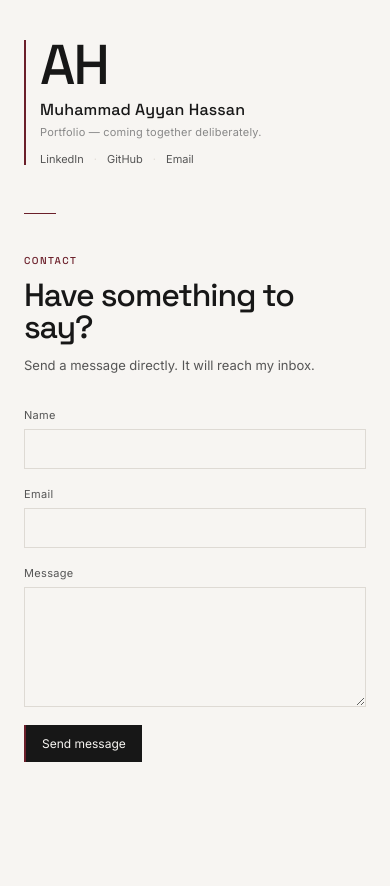
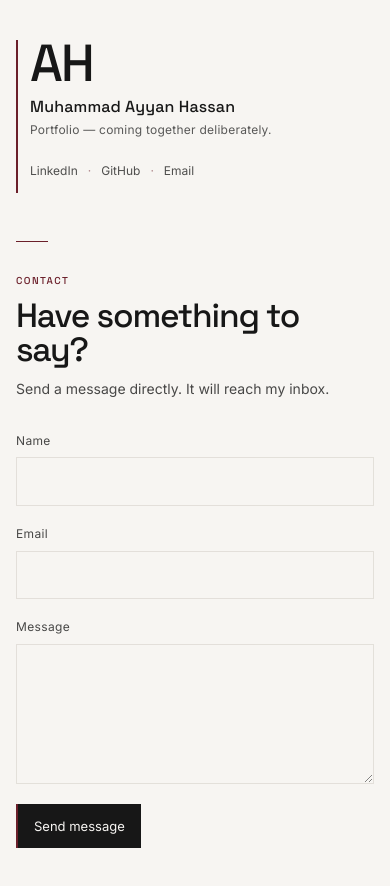
Before and after one commit to MuhammadAyyanHassan/Ayyan_Hassan_portfolio, a Next.js app: page / in a window 390 px wide. Shown: the top 886 px of the page. Before the commit the page ends 862 px from the top, so only its background shows below. Built offline with nearby package versions, Linux system fonts and the light colour scheme.

Commit message:
fix: improve mobile readability and touch targets

```diff
--- a/globals.css
+++ b/globals.css
@@ -4,7 +4,6 @@
   --burgundy: #6B1F2A;
   --ink: #171717;
   --warm-white: #F7F5F2;
-  --muted: #777;
   --line: #dedad4;
 }
 
@@ -12,17 +11,20 @@
 
 html, body { margin: 0; min-height: 100%; }
 
+html { -webkit-text-size-adjust: 100%; }
+
 body {
   background: var(--warm-white);
   color: var(--ink);
   font-family: "Inter", sans-serif;
+  overflow-x: hidden;
 }
 
 .portfolio {
   min-height: 100vh;
   display: flex;
   justify-content: center;
-  padding: 8vh 2rem;
+  padding: clamp(2.5rem, 8vh, 6rem) clamp(1rem, 4vw, 2rem);
 }
 
 .contact-card {
@@ -52,9 +54,10 @@ body {
 
 .subtitle {
   margin-top: 5px;
-  font-size: 11px;
-  line-height: 1.4;
-  color: #888;
+  font-size: 12px;
+  line-height: 1.5;
+  color: var(--ink);
+  opacity: 0.7;
   letter-spacing: 0.02em;
 }
 
@@ -62,18 +65,27 @@ body {
   display: flex;
   align-items: center;
   gap: 10px;
-  margin-top: 14px;
-  font-size: 11px;
+  margin-top: 10px;
+  font-size: 12px;
   line-height: 1;
 }
 
 .links a {
-  color: #555;
+  display: inline-flex;
+  align-items: center;
+  min-height: 44px;
+  color: var(--ink);
+  opacity: 0.75;
   text-decoration: none;
 }
 
-.links a:hover { color: var(--burgundy); }
-.links span { color: var(--line); }
+.links a:hover,
+.links a:focus-visible {
+  color: var(--burgundy);
+  opacity: 1;
+}
+
+.links span { color: var(--burgundy); opacity: 0.55; }
 
 .divider {
   width: 32px;
@@ -82,7 +94,10 @@ body {
   margin: 4rem 0 2.5rem;
 }
 
-.contact-section { max-width: 560px; }
+.contact-section {
+  width: 100%;
+  max-width: 560px;
+}
 
 .eyebrow {
   color: var(--burgundy);
@@ -94,7 +109,7 @@ body {
 
 h1 {
   margin: 0;
-  font-size: clamp(2rem, 6vw, 3.5rem);
+  font-size: clamp(2.1rem, 8vw, 3.5rem);
   font-weight: 500;
   letter-spacing: -0.035em;
   line-height: 1;
@@ -102,21 +117,24 @@ h1 {
 
 .intro {
   margin: 12px 0 2rem;
-  color: #555;
-  font-size: 13px;
+  color: var(--ink);
+  opacity: 0.78;
+  font-size: 14px;
   line-height: 1.6;
 }
 
 form {
   display: grid;
-  gap: 18px;
+  gap: 20px;
 }
 
 label {
   display: grid;
-  gap: 7px;
-  color: #555;
-  font-size: 11px;
+  gap: 8px;
+  color: var(--ink);
+  opacity: 0.78;
+  font-size: 12px;
+  line-height: 1.4;
   letter-spacing: 0.03em;
 }
 
@@ -127,41 +145,56 @@ textarea {
   border-radius: 0;
   background: transparent;
   color: var(--ink);
-  padding: 11px 12px;
+  padding: 12px;
   font: inherit;
-  font-size: 13px;
+  font-size: 16px;
   outline: none;
 }
 
-input:focus,
-textarea:focus {
-  border-color: var(--burgundy);
+input {
+  min-height: 44px;
 }
 
-textarea { resize: vertical; min-height: 120px; }
+input:focus-visible,
+textarea:focus-visible {
+  border-color: var(--burgundy);
+  outline: 2px solid var(--burgundy);
+  outline-offset: 2px;
+}
+
+textarea {
+  resize: vertical;
+  min-height: 140px;
+}
 
 button {
   justify-self: start;
+  min-height: 44px;
   border: 0;
   border-left: 2px solid var(--burgundy);
   background: var(--ink);
   color: var(--warm-white);
-  padding: 11px 16px;
+  padding: 12px 16px;
   font: inherit;
-  font-size: 12px;
+  font-size: 13px;
   cursor: pointer;
 }
 
-button:hover { background: var(--burgundy); }
+button:hover,
+button:focus-visible { background: var(--burgundy); }
+button:focus-visible { outline: 2px solid var(--burgundy); outline-offset: 2px; }
 button:disabled { cursor: wait; opacity: 0.6; }
 
 .status {
   min-height: 18px;
   color: var(--burgundy);
-  font-size: 11px;
+  font-size: 12px;
+  line-height: 1.5;
 }
 
 @media (max-width: 600px) {
-  .portfolio { padding: 2.5rem 1.5rem 4rem; }
-  .divider { margin-top: 3rem; }
+  .portfolio { padding: 2.5rem 1rem 4rem; }
+  .identity { padding-left: 12px; }
+  .monogram { font-size: 52px; }
+  .divider { margin: 3rem 0 2rem; }
 }
```
